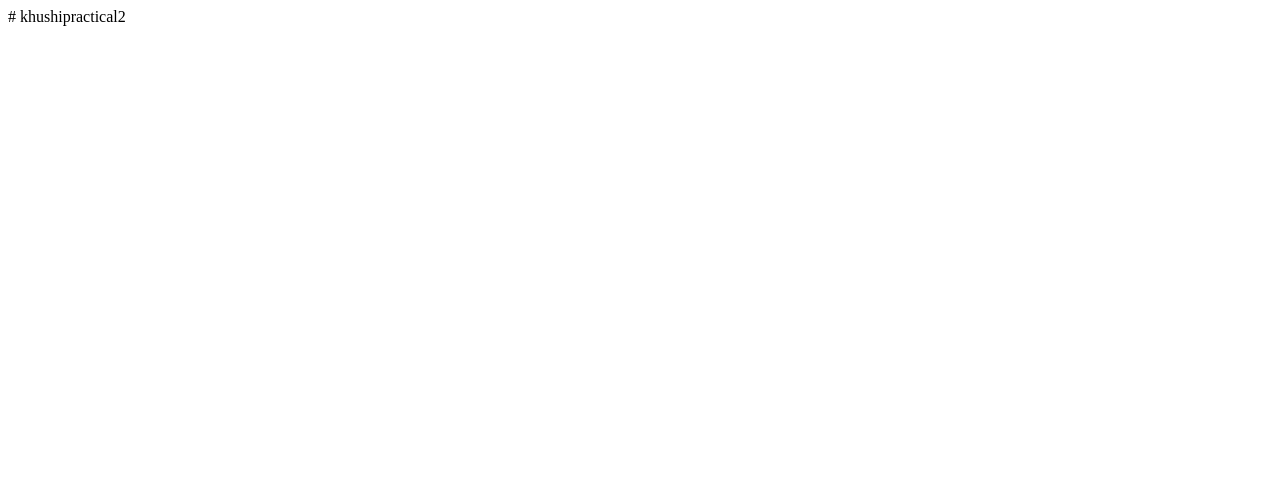
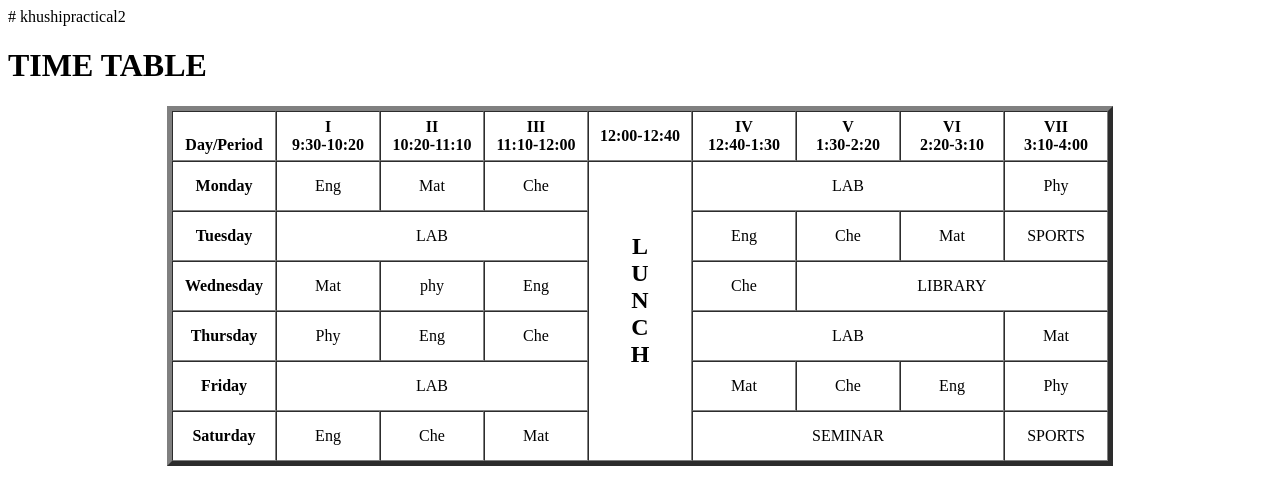
Before and after one commit to khushikhadgi/khushipractical2, a plain HTML site: page index.html in a window 1280 px wide. Drawn offline with Linux system fonts and the light colour scheme.

Commit message:
Update index.html

```diff
--- a/index.html
+++ b/index.html
@@ -1 +1,123 @@
 # khushipractical2
+<!DOCTYPE html>
+<html>
+
+<body>
+    <h1>TIME TABLE</h1>
+    <table border="5" cellspacing="0" align="center">
+        <!--<caption>Timetable</caption>-->
+        <tr>
+            <td align="center" height="50"
+                width="100"><br>
+                <b>Day/Period</b></br>
+            </td>
+            <td align="center" height="50"
+                width="100">
+                <b>I<br>9:30-10:20</b>
+            </td>
+            <td align="center" height="50"
+                width="100">
+                <b>II<br>10:20-11:10</b>
+            </td>
+            <td align="center" height="50"
+                width="100">
+                <b>III<br>11:10-12:00</b>
+            </td>
+            <td align="center" height="50"
+                width="100">
+                <b>12:00-12:40</b>
+            </td>
+            <td align="center" height="50"
+                width="100">
+                <b>IV<br>12:40-1:30</b>
+            </td>
+            <td align="center" height="50"
+                width="100">
+                <b>V<br>1:30-2:20</b>
+            </td>
+            <td align="center" height="50"
+                width="100">
+                <b>VI<br>2:20-3:10</b>
+            </td>
+            <td align="center" height="50"
+                width="100">
+                <b>VII<br>3:10-4:00</b>
+            </td>
+        </tr>
+        <tr>
+            <td align="center" height="50">
+                <b>Monday</b></td>
+            <td align="center" height="50">Eng</td>
+            <td align="center" height="50">Mat</td>
+            <td align="center" height="50">Che</td>
+            <td rowspan="6" align="center" height="50">
+                <h2>L<br>U<br>N<br>C<br>H</h2>
+            </td>
+            <td colspan="3" align="center"
+                height="50">LAB</td>
+            <td align="center" height="50">Phy</td>
+        </tr>
+        <tr>
+            <td align="center" height="50">
+                <b>Tuesday</b>
+            </td>
+            <td colspan="3" align="center"
+                height="50">LAB
+            </td>
+            <td align="center" height="50">Eng</td>
+            <td align="center" height="50">Che</td>
+            <td align="center" height="50">Mat</td>
+            <td align="center" height="50">SPORTS</td>
+        </tr>
+        <tr>
+            <td align="center" height="50">
+                <b>Wednesday</b>
+            </td>
+            <td align="center" height="50">Mat</td>
+            <td align="center" height="50">phy</td>
+            <td align="center" height="50">Eng</td>
+            <td align="center" height="50">Che</td>
+            <td colspan="3" align="center"
+                height="50">LIBRARY
+            </td>
+        </tr>
+        <tr>
+            <td align="center" height="50">
+                <b>Thursday</b>
+            </td>
+            <td align="center" height="50">Phy</td>
+            <td align="center" height="50">Eng</td>
+            <td align="center" height="50">Che</td>
+            <td colspan="3" align="center"
+                height="50">LAB
+            </td>
+            <td align="center" height="50">Mat</td>
+        </tr>
+        <tr>
+            <td align="center" height="50">
+                <b>Friday</b>
+            </td>
+            <td colspan="3" align="center"
+                height="50">LAB
+            </td>
+            <td align="center" height="50">Mat</td>
+            <td align="center" height="50">Che</td>
+            <td align="center" height="50">Eng</td>
+            <td align="center" height="50">Phy</td>
+        </tr>
+        <tr>
+            <td align="center" height="50">
+                <b>Saturday</b>
+            </td>
+            <td align="center" height="50">Eng</td>
+            <td align="center" height="50">Che</td>
+            <td align="center" height="50">Mat</td>
+            <td colspan="3" align="center"
+                height="50">SEMINAR
+            </td>
+            <td align="center" height="50">SPORTS</td>
+        </tr>
+    </table>
+</body>
+
+</html>
```
